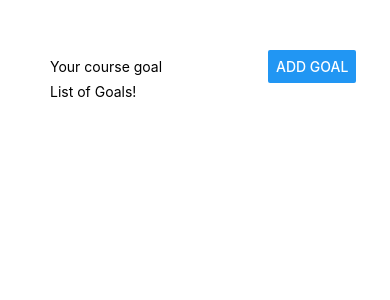
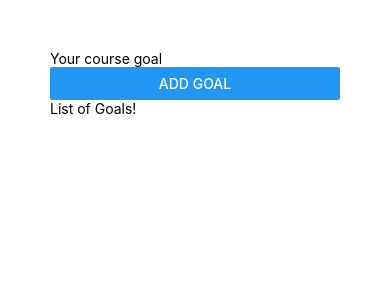
Before and after one commit to fahadtahir1/AwesomeProjectRnTs, a React Native app: screen / in a window 390 px wide. Shown: the top 300 px of the page. Built offline with nearby package versions, Linux system fonts and the light colour scheme.

Commit message:
Flex Direction Column

```diff
--- a/App.tsx
+++ b/App.tsx
@@ -25,7 +25,7 @@ const styles = StyleSheet.create({
     padding: 50,
   },
   inputContainer: {
-    flexDirection: 'row',
+    flexDirection: 'column',
   },
 });
 
```
